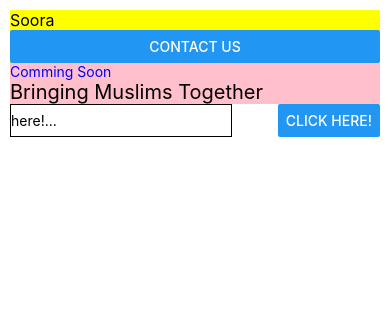
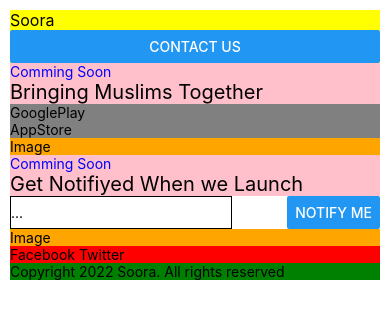
Before and after one commit to CalyCherkaoui/SooraProject, a React Native app: screen / in a window 390 px wide. Shown: the top 318 px of the page. Built offline with nearby package versions, Linux system fonts and the light colour scheme.

Commit message:
Adding Text elements

```diff
--- a/App.js
+++ b/App.js
@@ -11,10 +11,32 @@
       <View style={styles.boxB}>
         <Text style={styles.textCoomingSoon}>Comming Soon</Text>
         <Text style={styles.textHeroTitle}>Bringing Muslims Together</Text>
+        <View style={styles.boxB3}>
+          <Text>GooglePlay</Text>
+          <Text>AppStore</Text>
+        </View>
+      </View>
+      <View style={styles.boxImages}>
+        <Text>Image</Text>
+      </View>
+      <View style={styles.boxB}>
+        <Text style={styles.textCoomingSoon}>Comming Soon</Text>
+        <Text style={styles.textHeroTitle}>Get Notifiyed When we Launch</Text>
       </View>
       <View style={styles.inputContainer}>
-        <TextInput placeholder="here!..." style={styles.TextInput} />
-        <Button title='click here!' />
+        <TextInput placeholder="..." style={styles.TextInput} />
+        <Button title='Notify Me' />
+      </View>
+      <View style={styles.boxImages}>
+        <Text>Image</Text>
+      </View>
+      <View style={styles.footerContainer}>
+        <View style={styles.footerSocialMedia}>
+          <Text>Facebook Twitter</Text>
+        </View>
+        <View style={styles.footerCopyrights}>
+          <Text>Copyright 2022 Soora. All rights reserved</Text>
+        </View>
       </View>
       <StatusBar style="auto" />
     </View>
@@ -28,6 +50,9 @@
   boxA:{
     backgroundColor: 'yellow',
   },
+  boxB:{
+    backgroundColor: 'pink',
+  },
   textLogo: {
     fontSize: 16
   },
@@ -37,8 +62,11 @@
   textHeroTitle: {
     fontSize: 20,
   },
-  boxB:{
-    backgroundColor: 'pink',
+  boxB3: {
+    backgroundColor: 'gray',
+  },
+  boxImages: {
+    backgroundColor: 'orange',
   },
   inputContainer: {
     flexDirection: 'row',
@@ -48,5 +76,14 @@
     borderWidth: 1,
     borderColor: 'black',
     width: '60%'
-  }
+  },
+  footerContainer: {
+    backgroundColor: 'blue',
+  },
+  footerSocialMedia: {
+    backgroundColor: 'red',
+  },
+  footerCopyrights: {
+    backgroundColor: 'green'
+  },
 });
```
